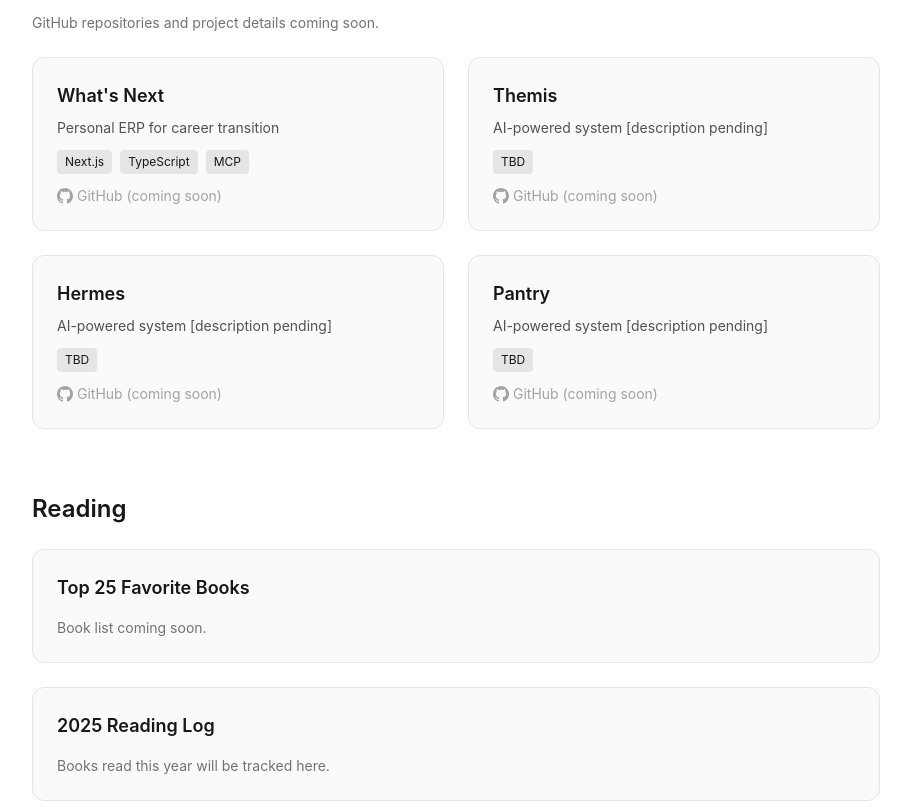
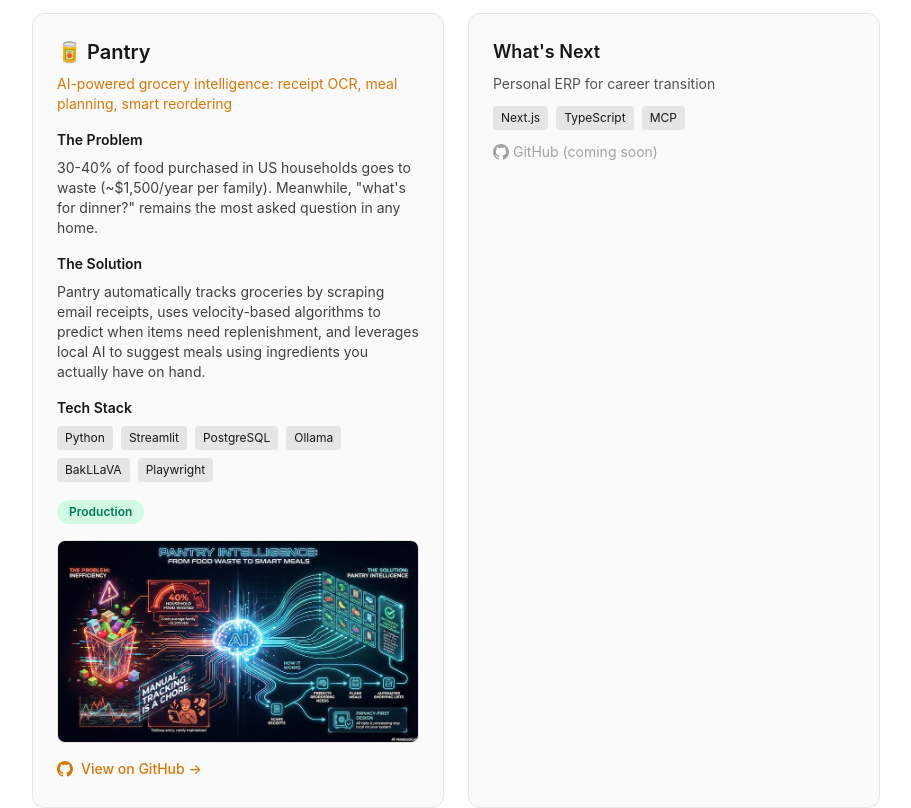
Before and after one commit to DogginitAN/andrewdavidnolan.com, a Next.js app: page /builder-mode in a window 1280 px wide. Shown: the part 2980-3788 px from the top of the page, without its empty margins (184-1095 px from the left). Built offline with nearby package versions, Linux system fonts and the light colour scheme; a web font is replaced by a local one.

Commit message:
Add Pantry AI project with screenshot to Builder Mode

```diff
--- a/app/builder-mode/page.tsx
+++ b/app/builder-mode/page.tsx
@@ -255,19 +255,79 @@
         </div>
       </section>
 
-      {/* AI Projects - PLACEHOLDER */}
+      {/* AI Projects */}
       <section className="mb-16">
         <h2 className="text-2xl font-semibold mb-6">AI Projects</h2>
-        <p className="text-sm text-neutral-500 dark:text-neutral-400 mb-6">
-          GitHub repositories and project details coming soon.
-        </p>
 
         <div className="grid md:grid-cols-2 gap-6">
+          {/* Pantry */}
+          <div className="p-6 rounded-xl bg-neutral-50 dark:bg-neutral-900 border border-neutral-200 dark:border-neutral-800">
+            <h3 className="text-xl font-semibold mb-2">🥫 Pantry</h3>
+            <p className="text-sm text-amber-600 dark:text-amber-500 mb-4">
+              AI-powered grocery intelligence: receipt OCR, meal planning, smart reordering
+            </p>
+
+            <div className="mb-4">
+              <h4 className="text-sm font-semibold mb-2">The Problem</h4>
+              <p className="text-sm text-neutral-700 dark:text-neutral-300">
+                30-40% of food purchased in US households goes to waste (~$1,500/year per family).
+                Meanwhile, "what's for dinner?" remains the most asked question in any home.
+              </p>
+            </div>
+
+            <div className="mb-4">
+              <h4 className="text-sm font-semibold mb-2">The Solution</h4>
+              <p className="text-sm text-neutral-700 dark:text-neutral-300">
+                Pantry automatically tracks groceries by scraping email receipts, uses velocity-based
+                algorithms to predict when items need replenishment, and leverages local AI to suggest
+                meals using ingredients you actually have on hand.
+              </p>
+            </div>
+
+            <div className="mb-4">
+              <h4 className="text-sm font-semibold mb-2">Tech Stack</h4>
+              <div className="flex flex-wrap gap-2">
+                <span className="px-2 py-1 text-xs rounded bg-neutral-200 dark:bg-neutral-800">Python</span>
+                <span className="px-2 py-1 text-xs rounded bg-neutral-200 dark:bg-neutral-800">Streamlit</span>
+                <span className="px-2 py-1 text-xs rounded bg-neutral-200 dark:bg-neutral-800">PostgreSQL</span>
+                <span className="px-2 py-1 text-xs rounded bg-neutral-200 dark:bg-neutral-800">Ollama</span>
+                <span className="px-2 py-1 text-xs rounded bg-neutral-200 dark:bg-neutral-800">BakLLaVA</span>
+                <span className="px-2 py-1 text-xs rounded bg-neutral-200 dark:bg-neutral-800">Playwright</span>
+              </div>
+            </div>
+
+            <div className="mb-4">
+              <span className="inline-block px-3 py-1 text-xs font-semibold rounded-full bg-emerald-100 dark:bg-emerald-900 text-emerald-700 dark:text-emerald-300">
+                Production
+              </span>
+            </div>
+
+            <div className="mb-4 rounded-lg overflow-hidden border border-neutral-200 dark:border-neutral-800">
+              <img
+                src="/images/pantry-dashboard.webp"
+                alt="Pantry Dashboard"
+                className="w-full h-auto"
+              />
+            </div>
+
+            <a
+              href="https://github.com/DogginitAN/pantry"
+              target="_blank"
+              rel="noopener noreferrer"
+              className="inline-flex items-center gap-2 text-sm font-medium text-amber-600 dark:text-amber-500 hover:text-amber-700 dark:hover:text-amber-400"
+            >
+              <svg className="w-4 h-4" fill="currentColor" viewBox="0 0 24 24">
+                <path d="M12 0c-6.626 0-12 5.373-12 12 0 5.302 3.438 9.8 8.207 11.387.599.111.793-.261.793-.577v-2.234c-3.338.726-4.033-1.416-4.033-1.416-.546-1.387-1.333-1.756-1.333-1.756-1.089-.745.083-.729.083-.729 1.205.084 1.839 1.237 1.839 1.237 1.07 1.834 2.807 1.304 3.492.997.107-.775.418-1.305.762-1.604-2.665-.305-5.467-1.334-5.467-5.931 0-1.311.469-2.381 1.236-3.221-.124-.303-.535-1.524.117-3.176 0 0 1.008-.322 3.301 1.23.957-.266 1.983-.399 3.003-.404 1.02.005 2.047.138 3.006.404 2.291-1.552 3.297-1.23 3.297-1.23.653 1.653.242 2.874.118 3.176.77.840 1.235 1.911 1.235 3.221 0 4.609-2.807 5.624-5.479 5.921.430.372.823 1.102.823 2.222v3.293c0 .319.192.694.801.576 4.765-1.589 8.199-6.086 8.199-11.386 0-6.627-5.373-12-12-12z"/>
+              </svg>
+              View on GitHub →
+            </a>
+          </div>
+
+          {/* Placeholders for other projects */}
           {[
             { name: 'What\'s Next', desc: 'Personal ERP for career transition', stack: 'Next.js, TypeScript, MCP' },
             { name: 'Themis', desc: 'AI-powered system [description pending]', stack: 'TBD' },
             { name: 'Hermes', desc: 'AI-powered system [description pending]', stack: 'TBD' },
-            { name: 'Pantry', desc: 'AI-powered system [description pending]', stack: 'TBD' },
           ].map(project => (
             <div key={project.name} className="p-6 rounded-xl bg-neutral-50 dark:bg-neutral-900 border border-neutral-200 dark:border-neutral-800">
               <h3 className="text-lg font-semibold mb-2">{project.name}</h3>
```
Also changed, not shown: public/images/pantry-dashboard.webp (added).
